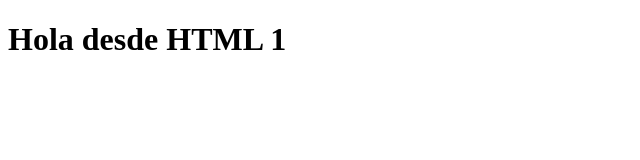
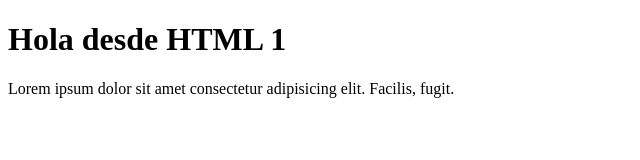
Before and after one commit to Troncomobile/firstGIT, a plain HTML site: page index.html in a window 1280 px wide. Shown: the whole page, without its empty margins (0-640 px from the left). Drawn offline with Linux system fonts and the light colour scheme.

Commit message:
Agregado DIV contenedor

```diff
--- a/index.html
+++ b/index.html
@@ -8,6 +8,10 @@
 </head>
 <body>
     <div><h1>Hola desde HTML 1</h1></div>
-
+    <div class="container">
+        <div class="row">
+            <p>Lorem ipsum dolor sit amet consectetur adipisicing elit. Facilis, fugit.</p>
+        </div>
+    </div>
 </body>
 </html>
```
